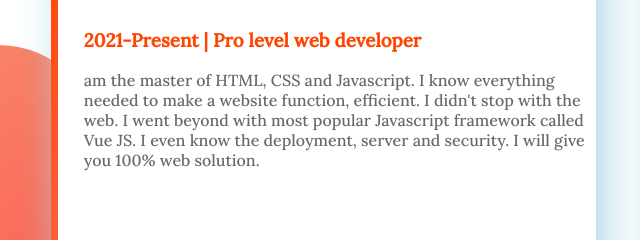
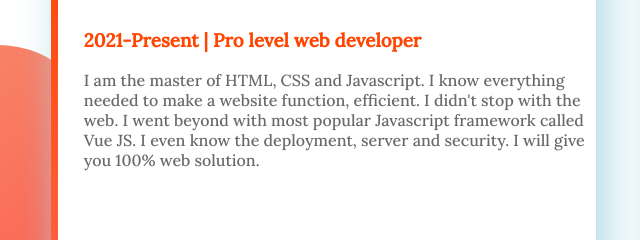
Before and after one commit to ashick-akonjee/my-portfolio, a plain HTML site: page index.html in a window 1280 px wide. Shown: the part 1507-1747 px from the top of the page, 0-640 px from the left. Drawn offline with Linux system fonts and the light colour scheme.

Commit message:
finally finished my portfolio

```diff
--- a/index.html
+++ b/index.html
@@ -35,7 +35,7 @@
         <div id="full-stack" class="content singel-experience">
             <h2>Full stack web developer</h2>
             <h3 class="highlighted-name">2021-Present | Pro level web developer</h3>
-            <p> am the master of HTML, CSS and Javascript. I know everything needed to make a website function, efficient. I didn't stop with the web. I went beyond with most popular Javascript framework called Vue JS. I even know the deployment, server and security. I will give you 100% web solution.</p>
+            <p>I am the master of HTML, CSS and Javascript. I know everything needed to make a website function, efficient. I didn't stop with the web. I went beyond with most popular Javascript framework called Vue JS. I even know the deployment, server and security. I will give you 100% web solution.</p>
         </div>
         <div id="baby-dev" class="content singel-experience">
             <h2>Baby Web developer</h2>
```
